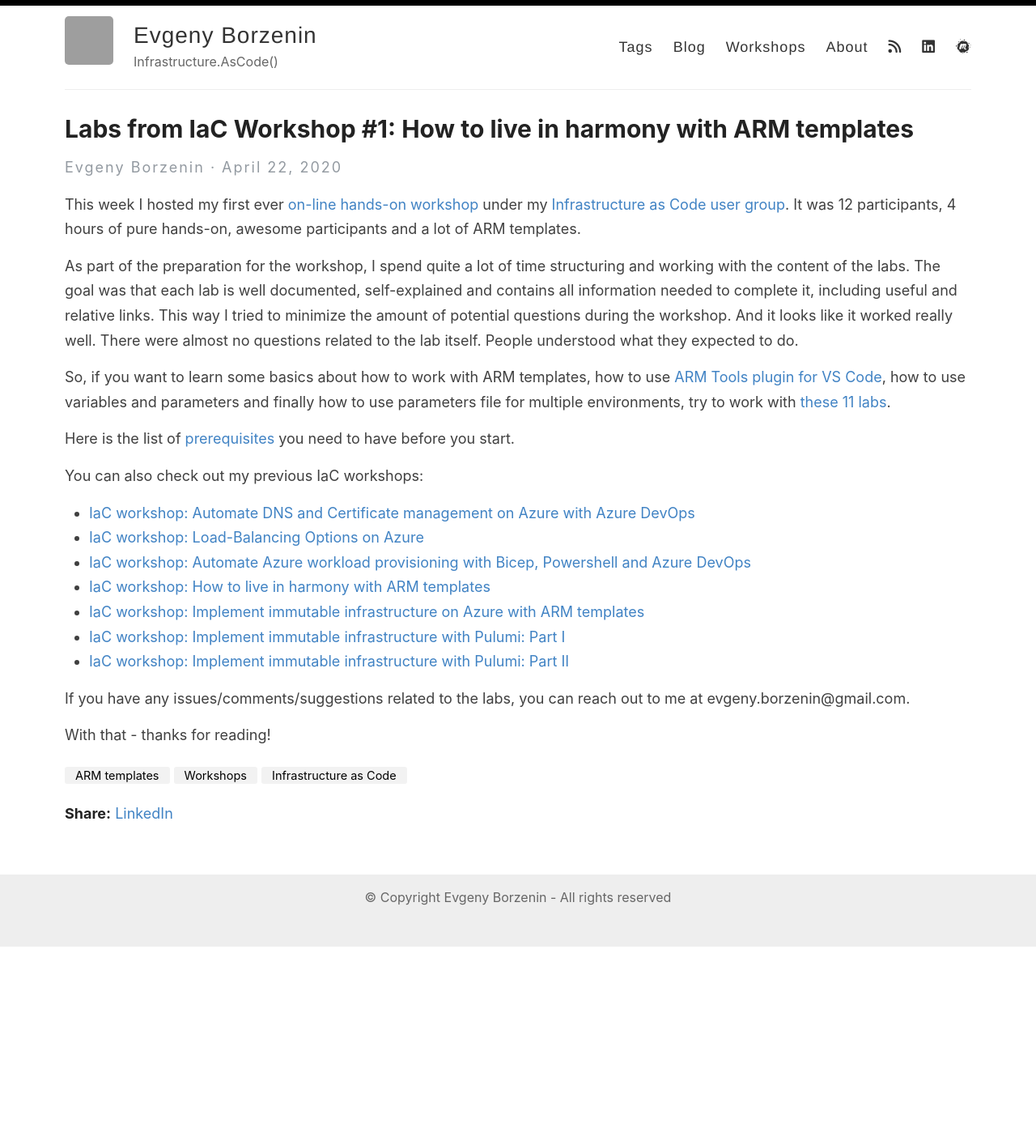
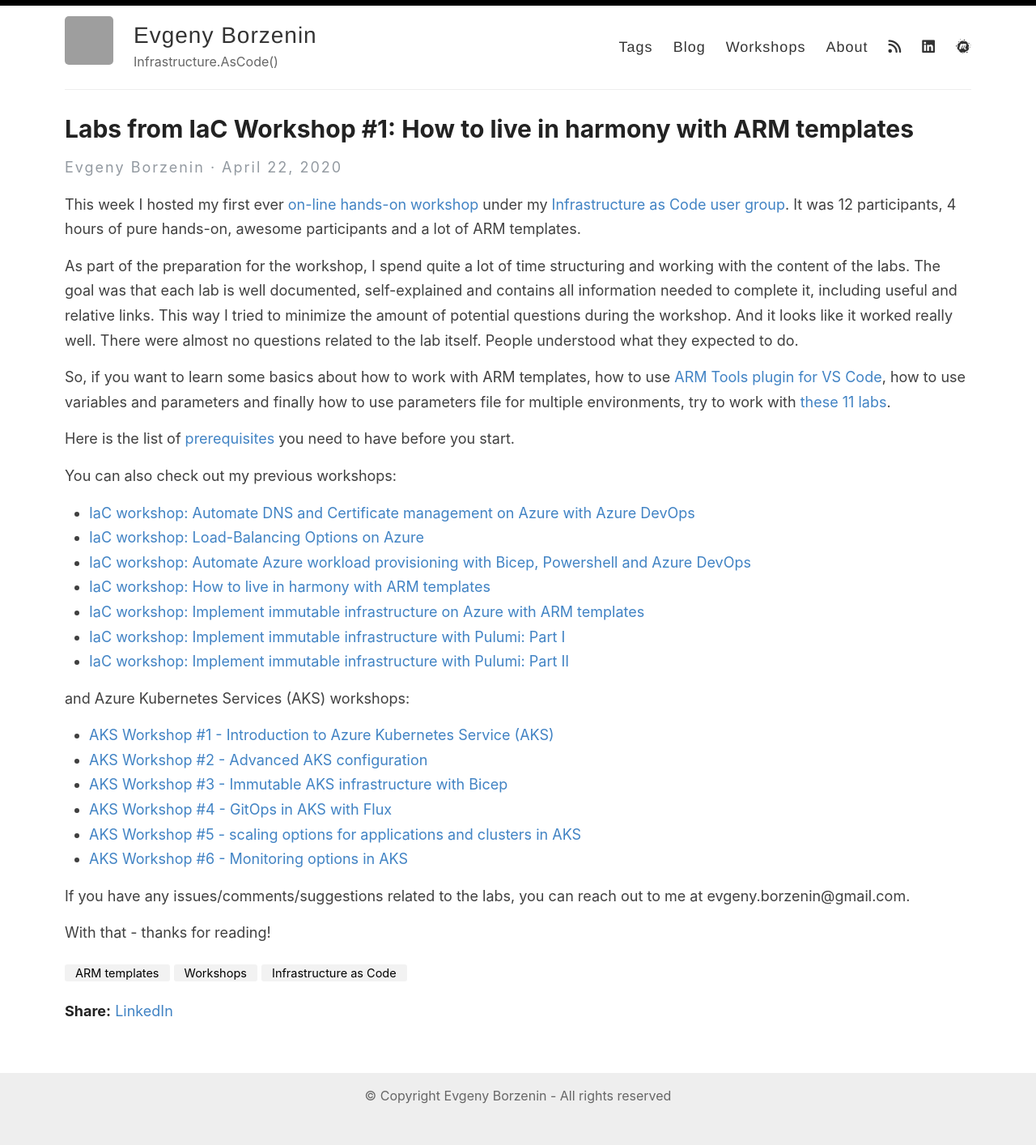
Before and after one commit to evgenyb/evgenyb.github.io, a Jekyll site: the page built from _posts/2020-04-22-iac-ws1-labs.md, in a window 1280 px wide. Shown: the whole page at 81% size. Built offline with Jekyll 4.4.1, drawn with Linux system fonts in a browser that asks for light colours; nearby versions of some CDN libraries; before the commit the page ends 1169 px from its top, so only the background shows below that; grey boxes are pictures that could not be loaded.

Commit message:
Add last workshop announcement

```diff
--- a/_posts/2020-04-22-iac-ws1-labs.md
+++ b/_posts/2020-04-22-iac-ws1-labs.md
@@ -13,7 +13,7 @@
 
 Here is the list of [prerequisites](https://github.com/evgenyb/iac-meetup/blob/master/workshops/01-how-to-live-in-harmony-with-ARM-templates/readme.md#prerequisites) you need to have before you start.
 
-You can also check out my previous IaC workshops:
+You can also check out my previous workshops:
 
 * [IaC workshop: Automate DNS and Certificate management on Azure with Azure DevOps](https://borzenin.com/dns-and-ssl-management-on-azure-with-ado-workshop-labs/)
 * [IaC workshop: Load-Balancing Options on Azure](https://borzenin.com/azure-load-balancing-options-workshop-labs/)
@@ -23,6 +23,15 @@
 * [IaC workshop: Implement immutable infrastructure with Pulumi: Part I](https://borzenin.com/iac-ws3-labs/)
 * [IaC workshop: Implement immutable infrastructure with Pulumi: Part II](https://borzenin.com/iac-ws4-labs/)
 
+and Azure Kubernetes Services (AKS) workshops:
+
+* [AKS Workshop #1 - Introduction to Azure Kubernetes Service (AKS)](https://borzenin.com/azure-kubernetes-service-aks-workshop-1-labs/)
+* [AKS Workshop #2 - Advanced AKS configuration](https://borzenin.com/azure-kubernetes-service-aks-workshop-2-labs/)
+* [AKS Workshop #3 - Immutable AKS infrastructure with Bicep](https://borzenin.com/azure-kubernetes-service-aks-workshop-3-labs/)
+* [AKS Workshop #4 - GitOps in AKS with Flux](https://borzenin.com/azure-kubernetes-service-aks-workshop-4-labs/)
+* [AKS Workshop #5 - scaling options for applications and clusters in AKS](https://borzenin.com/azure-kubernetes-service-aks-workshop-5-labs/)
+* [AKS Workshop #6 - Monitoring options in AKS](https://borzenin.com/azure-aks-workshop-6-monitoring-options-aks-labs/)
+
 If you have any issues/comments/suggestions related to the labs, you can reach out to me at evgeny.borzenin@gmail.com.
 
 With that - thanks for reading!
```
